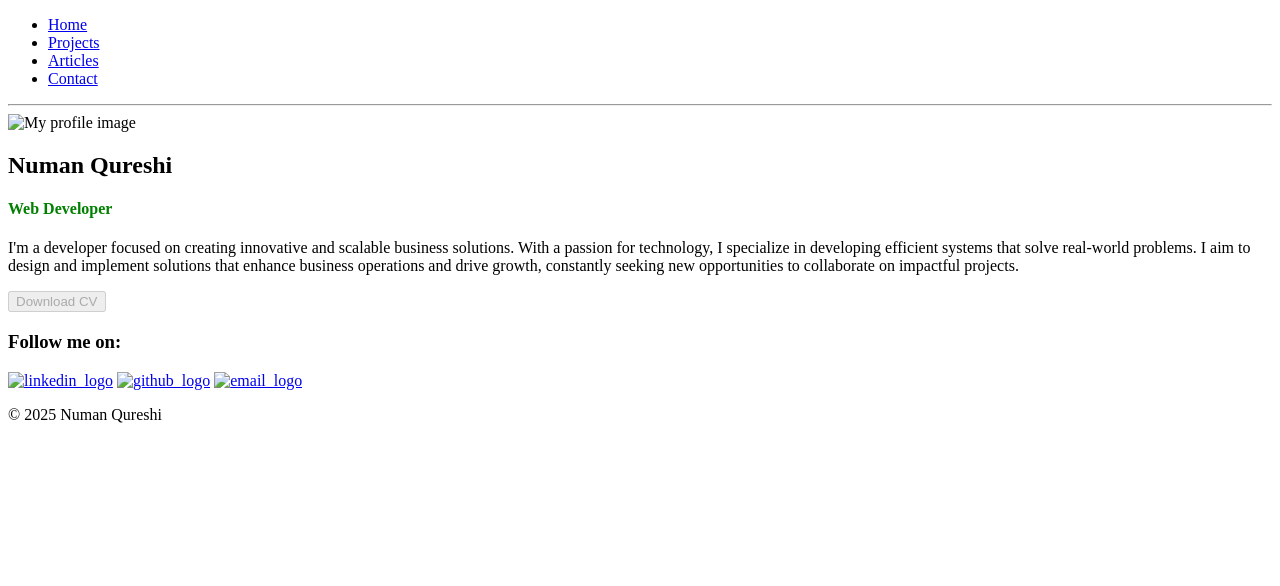
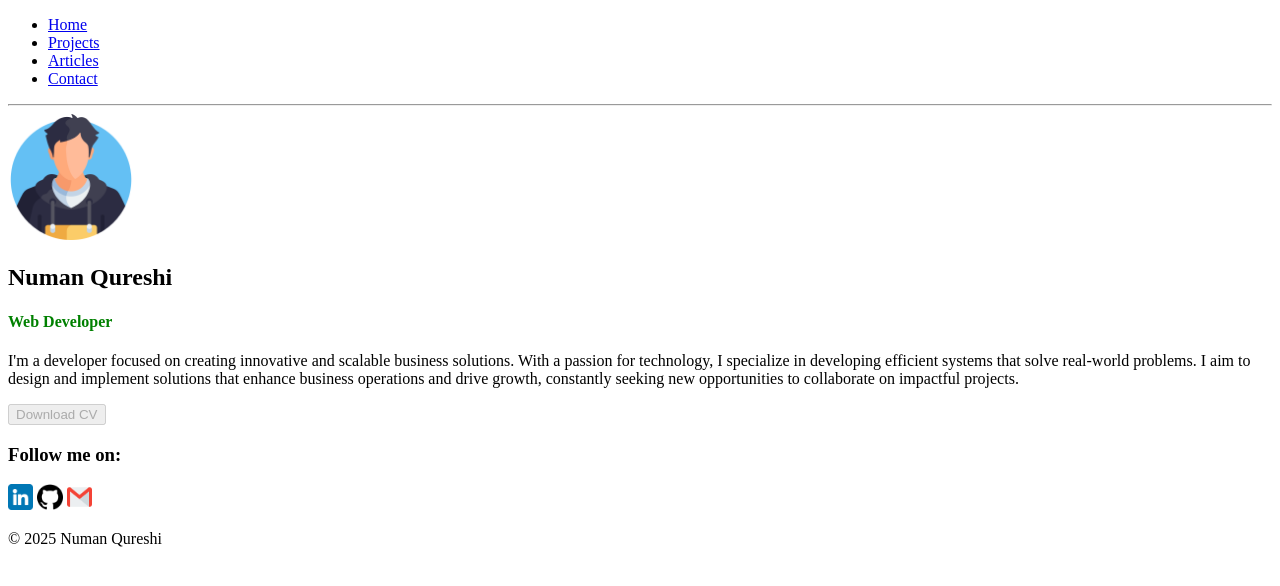
Before and after one commit to qnuman/web-projects, a plain HTML site: page docs/html-project/portfolio/index.html in a window 1280 px wide. Drawn offline with Linux system fonts and the light colour scheme; the site is published under a folder, as on GitHub Pages, so addresses that start at the root find nothing.

Commit message:
Update index.html

```diff
--- a/docs/html-project/portfolio/index.html
+++ b/docs/html-project/portfolio/index.html
@@ -16,7 +16,7 @@
     <meta property="og:url" content="https://numanqureshi.dev">
     <meta  property ="og:robot" content="index, follow">
     <!-- Favicon -->
-    <link rel="shortcut icon" href="/portfolio/images/N__2_-removebg-preview.png" type="image/x-icon">
+    <link rel="shortcut icon" href="images/N__2_-removebg-preview.png" type="image/x-icon">
     <!-- CSS Style Sheets  -->
 
 </head>
@@ -45,7 +45,7 @@
 
         <!-- Hero Section -->
         <section class = "hero">
-            <img src="/portfolio/images/boy.png" alt="My profile image" style="width: 10%; height: 10%;">
+            <img src="images/boy.png" alt="My profile image" style="width: 10%; height: 10%;">
             <h2>Numan Qureshi</h2>
             <h4 style="color:green">Web Developer</h4>
             <p>I'm a developer focused on creating innovative and scalable business solutions. With a passion for technology, I specialize in developing efficient systems that solve real-world problems. I aim to design and implement solutions that enhance business operations and drive growth, constantly seeking new opportunities to collaborate on impactful projects.</p>
@@ -56,9 +56,9 @@
         <section>
 
             <h3>Follow me on:</h3>
-            <a href="#"><img src="/portfolio/images/linkedin.png" alt="linkedin_logo"  style="width: 2%; height: 2%;"></a>
-            <a href="#"><img src="/portfolio/images/github.png" alt="github_logo" style="width: 2%; height: 2%;"></a>
-            <a href="mailto:mailto:qnuman21@gmail.com"><img src="/portfolio/images/gmail.png" alt="email_logo" style="width: 2%; height: 2%; "></a>
+            <a href="#"><img src="images/linkedin.png" alt="linkedin_logo"  style="width: 2%; height: 2%;"></a>
+            <a href="#"><img src="images/github.png" alt="github_logo" style="width: 2%; height: 2%;"></a>
+            <a href="mailto:mailto:qnuman21@gmail.com"><img src="images/gmail.png" alt="email_logo" style="width: 2%; height: 2%; "></a>
         </section>
     </main>
 
```
